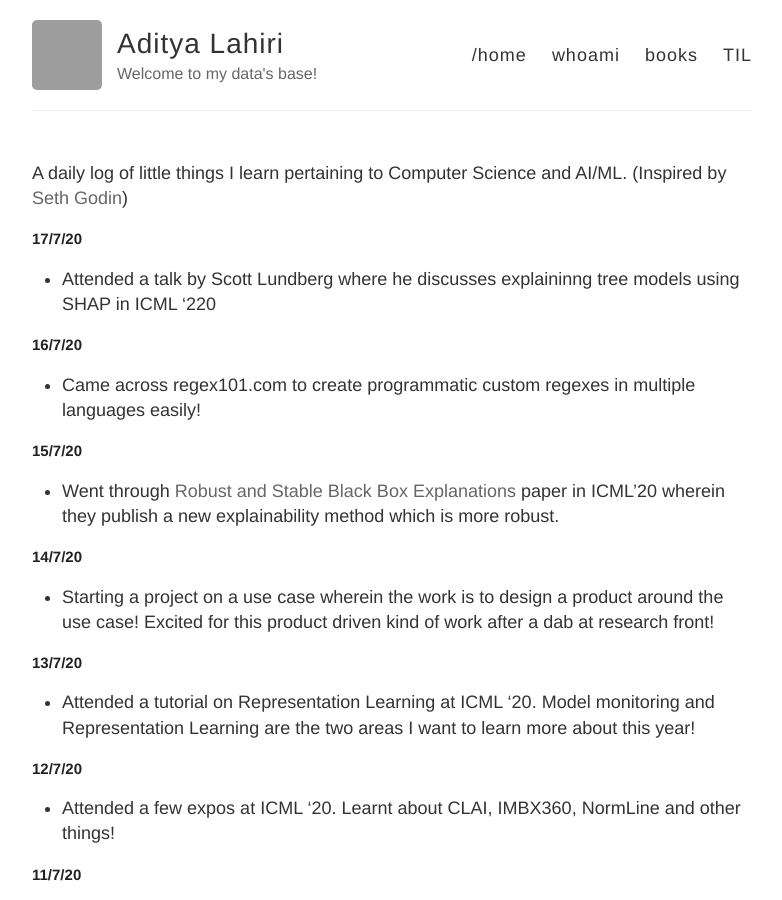
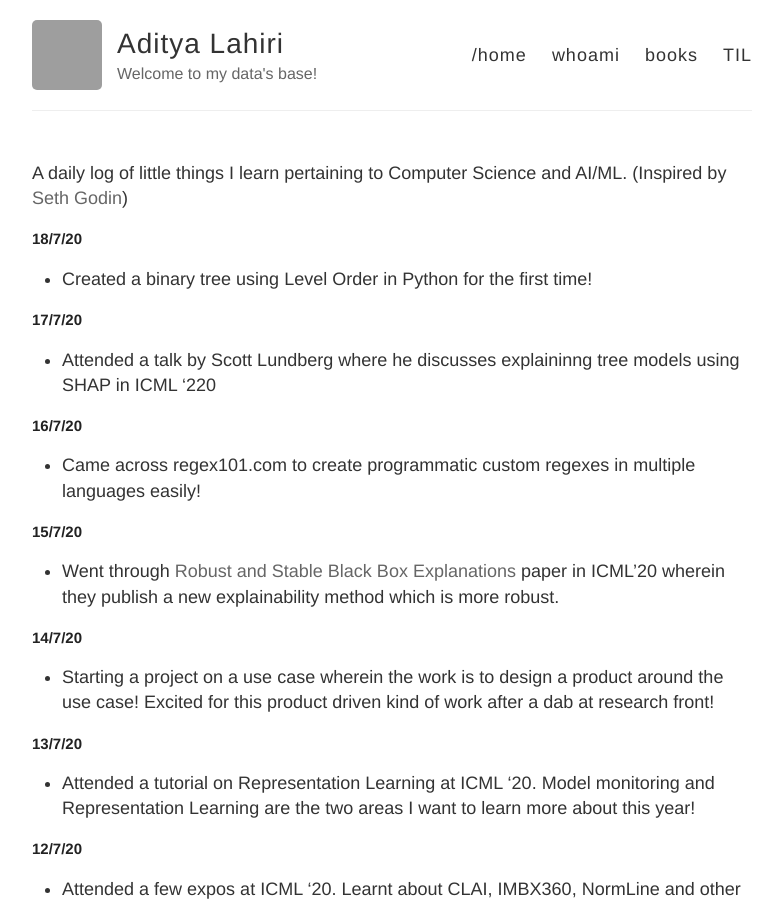
Before and after one commit to adityalahiri/adityalahiri.github.io, a Jekyll site: the page built from TIL.md, in a window 1280 px wide and 900 px high. Shown: the whole window, without its empty margins (248-1030 px from the left). Built offline with Jekyll 4.4.1, drawn with Linux system fonts in a browser that asks for light colours; our own code applies the rules of GitHub Pages for plain Markdown files; grey boxes are pictures that could not be loaded.

Commit message:
Update for 18/7/20

```diff
--- a/TIL.md
+++ b/TIL.md
@@ -1,5 +1,9 @@
 A daily log of little things I learn pertaining to Computer Science and AI/ML.
 (Inspired by [Seth Godin](https://seths.blog/))
+
+## 18/7/20
+
+* Created a binary tree using Level Order in Python for the first time!
 
 ## 17/7/20
 
```
